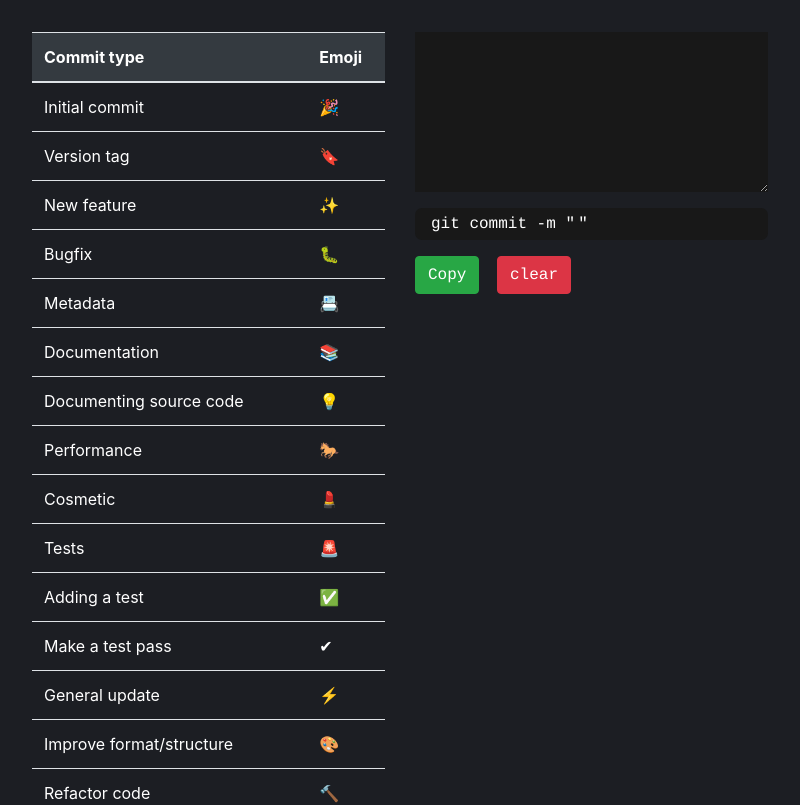
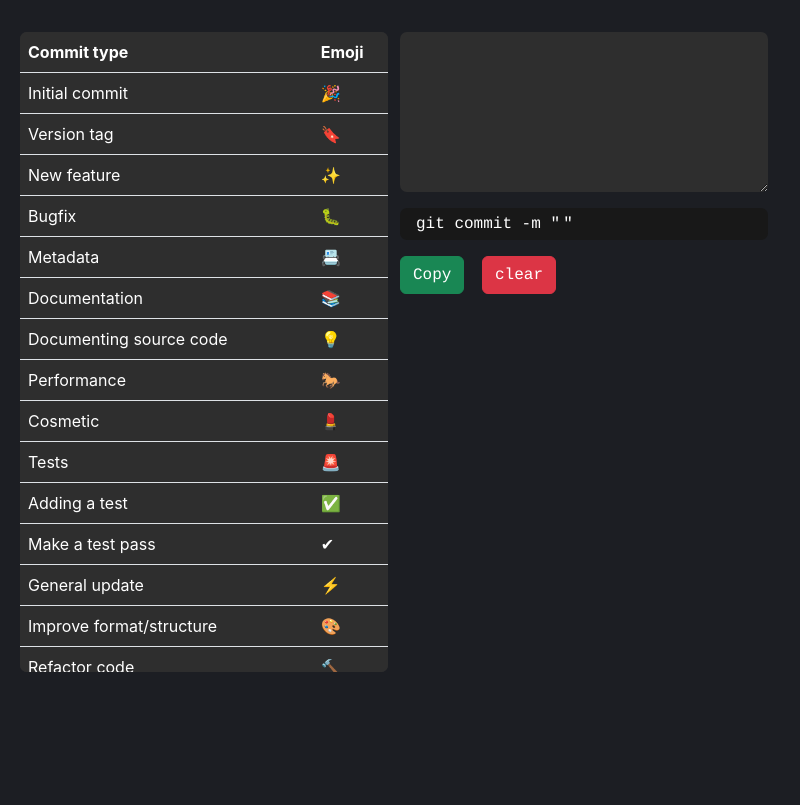
Before and after one commit to LuisEspanna/git-emoji, an Electron app: page src/index.html in a window 800 px wide. Shown: the top 805 px of the page. Drawn offline with nearby package versions, Linux system fonts and the light colour scheme.

Commit message:
:bug: Bugfix :: Css fixed

```diff
--- a/package.json
+++ b/package.json
@@ -45,6 +45,7 @@
     }
   },
   "dependencies": {
+    "bootstrap": "^5.3.3",
     "electron-squirrel-startup": "^1.0.0",
     "jquery": "^3.6.0"
   },
--- a/src/index.css
+++ b/src/index.css
@@ -9,7 +9,8 @@ body {
 
 /* ------------------------------- table -------------------------*/
 th, tr, td, textarea{
-  color: white;
+  background-color: rgb(46, 46, 46) !important;
+  color: white !important;
 }
 
 td{
@@ -22,6 +23,13 @@ tr:hover{
 
 tr:active{
   background-color: #1a1b1f;
+}
+
+.table-container{
+  border-radius: 7px;
+  overflow: hidden;
+  max-height: 40em;
+  padding: 0;
 }
 
 /* ------------------------------- container -------------------------*/
@@ -38,6 +46,7 @@ textarea{
   border: none;
   height: 100%;
   padding: 1em;
+  border-radius: 7px;
 }
 
 textarea:focus{
--- a/src/index.html
+++ b/src/index.html
@@ -4,15 +4,15 @@
 <head>
   <meta charset="UTF-8" />
   <title>Git emoji creator</title>
-  <link rel="stylesheet" href="../bower_components/bootstrap/dist/css/bootstrap.min.css" />
+  <link rel="stylesheet" href="../node_modules/bootstrap/dist/css/bootstrap.min.css" />
   <link rel="stylesheet" href="index.css" />
 </head>
 
 <body>
   <div class="row">
-    <div class="col">
+    <div class="col table-container" >
       <table class="table">
-        <thead class="bg-dark">
+        <thead>
           <tr>
             <th scope="col">Commit type</th>
             <th scope="col">Emoji</th>
```
Also changed, not shown: 1 other file.
